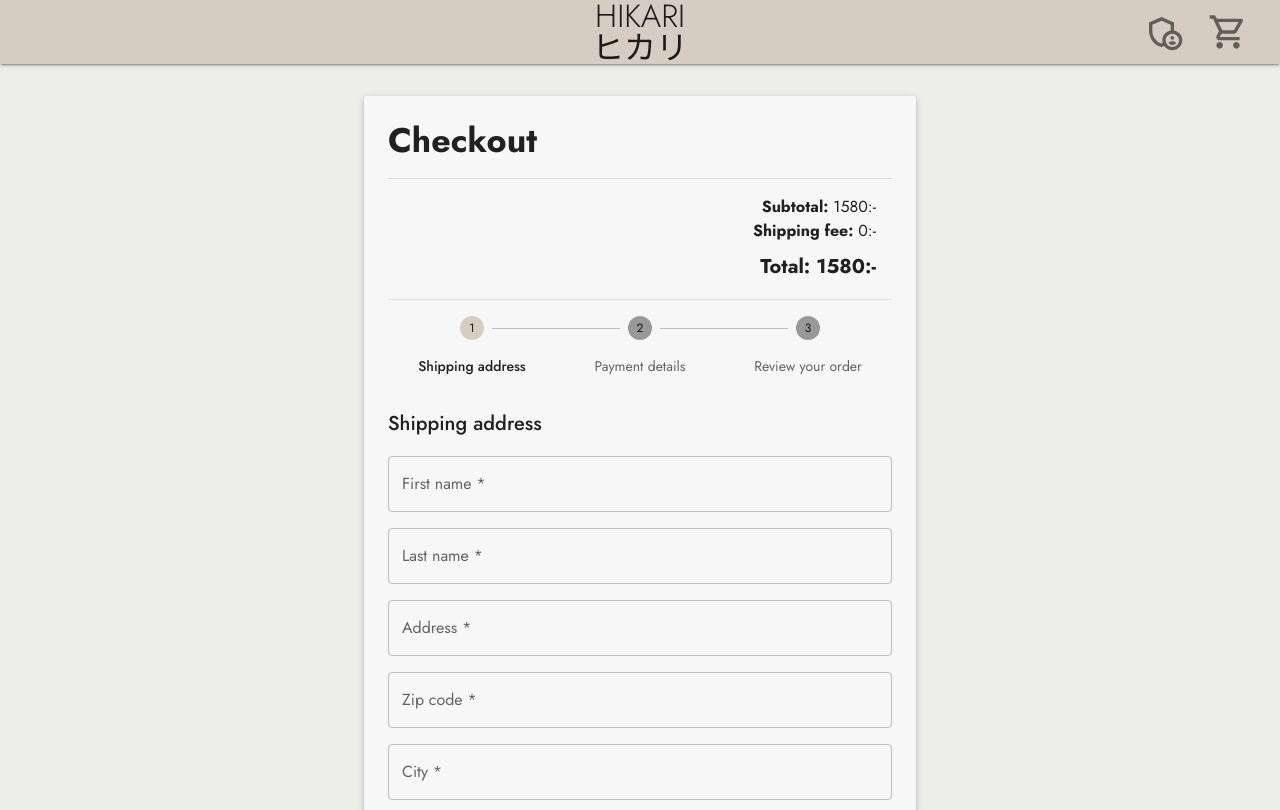
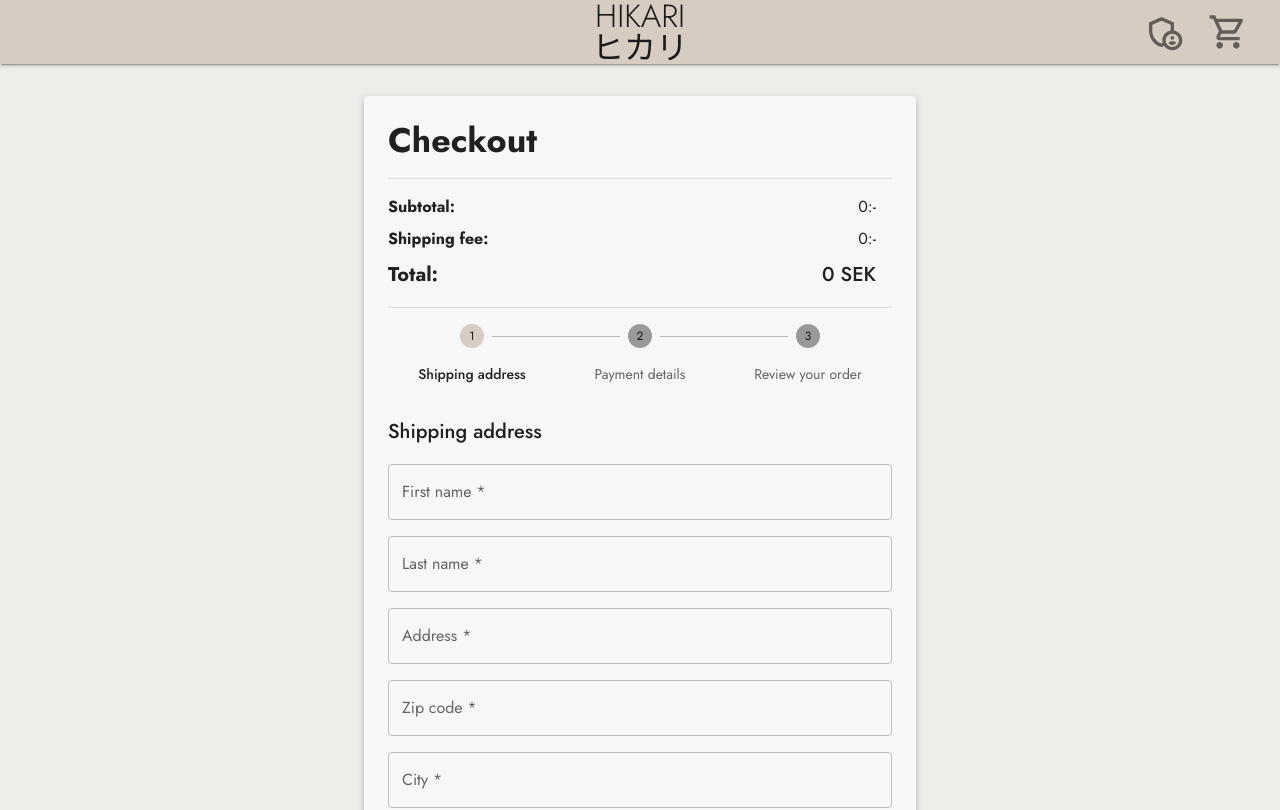
Before and after one commit to Peter-WebDev/hikari-webshop, a Next.js app: page /checkout in a window 1280 px wide. Shown: the top 810 px of the page. Built offline with nearby package versions, Linux system fonts and the light colour scheme; what @mui/material-nextjs would draw is missing.

Commit message:
subtotal, shipping fee, total price

```diff
--- a/app/checkout/page.tsx
+++ b/app/checkout/page.tsx
@@ -21,7 +21,10 @@ import { useCart } from "../providers/cart-provider";
 const steps = ["Shipping address", "Payment details", "Review your order"];
 
 const CheckoutForm = () => {
-  const { cartItems, updateQuantity } = useCart();
+  const { cartItems, updateQuantity, totalPrice } = useCart();
+
+  const shippingFee = 0; // Can be changed
+  const totalWithShipping = totalPrice + shippingFee; // Total price is the subtotal
 
   return (
     <main>
@@ -109,15 +112,35 @@ const CheckoutForm = () => {
               paddingRight: 2,
             }}
           >
+            <Box
+              sx={{
+                display: "flex",
+                justifyContent: "space-between",
+                paddingBottom: 1,
+              }}
+            >
               <Typography variant="body1">
-              <strong>Subtotal:</strong> 1580:-
+                <strong>Subtotal:</strong>
               </Typography>
+              <Typography variant="body1">{totalPrice}:-</Typography>
+            </Box>
+            <Box sx={{ display: "flex", justifyContent: "space-between" }}>
               <Typography variant="body1">
-              <strong>Shipping fee:</strong> 0:-
+                <strong>Shipping fee:</strong>
               </Typography>
-            <Typography variant="h6" sx={{ fontWeight: "bold", mt: 1 }}>
-              Total: 1580:-
+              <Typography variant="body1">{shippingFee}:-</Typography>
+            </Box>
+            <Box sx={{ display: "flex", justifyContent: "space-between" }}>
+              <Typography
+                variant="h6"
+                sx={{ fontWeight: "bold", marginTop: 1 }}
+              >
+                Total:
               </Typography>
+              <Typography variant="h6" sx={{ marginTop: 1 }}>
+                {totalWithShipping} SEK
+              </Typography>
+            </Box>
           </Box>
 
           {/* Stegvis checkout-navigation 1-2-3 */}
```
Lines whose indentation alone changed are shown as unchanged.
